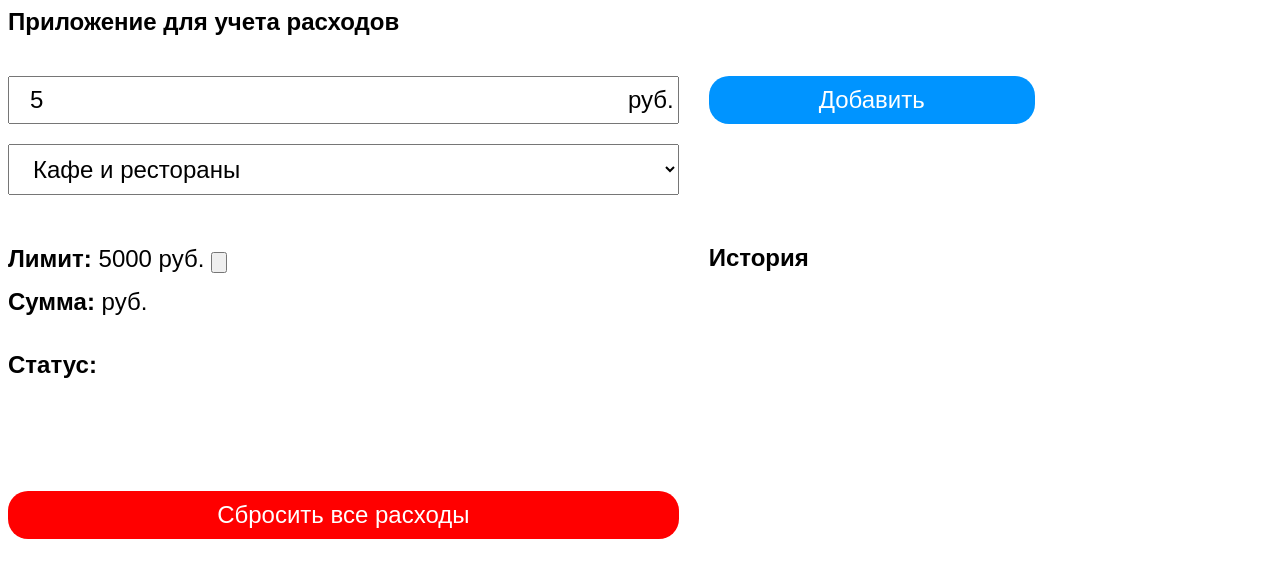
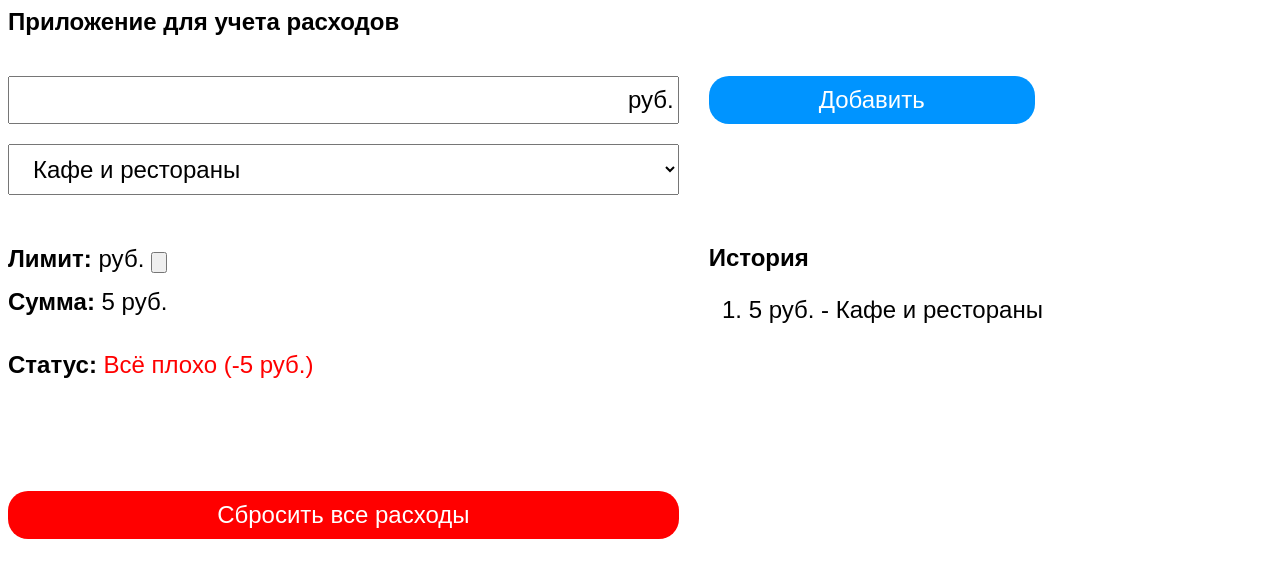
Before and after one commit to Skrint/Expenses-App, a plain HTML site: page index.html in a window 1280 px wide. Both pictures are taken after typing "5" into the empty fields and a click on the button "Добавить". Drawn offline with Linux system fonts and the light colour scheme.

Commit message:
added: normal LS

```diff
--- a/index.html
+++ b/index.html
@@ -25,7 +25,7 @@
 			<div>
 				<p class="limit"><b>Лимит:</b> <span class="js-limit"></span> руб. <button class="js-button-modal"><img
 							src="./images/review.svg" alt="" role="presentation"></button></p>
-				<p class="total"><b>Сумма:</b> <span class="js-total"></span> руб.</p>
+				<p class="total"><b>Сумма:</b> <span class="js-total">0</span> руб.</p>
 				<p class="status-p"><b>Статус:</b> <span class="js-status status"></span></p>
 			</div>
 			<button class="js-button-reset button-reset">Сбросить все расходы</button>
--- a/js/script.js
+++ b/js/script.js
@@ -18,7 +18,9 @@ const $closeModalWindow = document.querySelector('.close');
 const $buttonLimit = document.querySelector('.js-button-limit');
 const $inputLimit = document.querySelector('.js-input-limit');
 
-const expenses = jsonToData(getExpensesData());
+let expenses = getExpensesData();
+
+expenses = expenses ? jsonToData(expenses) : [];
 
 init(expenses);
 
@@ -35,6 +37,7 @@ $button.addEventListener('click', () => {
   console.log(expenses);
 });
 
+//* LS для расходов
 function dataToJson(data) {
   return JSON.stringify(data);
 }
@@ -51,29 +54,52 @@ function getExpensesData() {
   return localStorage.getItem('expenses');
 }
 
+//* LS для лимита
+function limitToJson(data) {
+  return JSON.stringify(data);
+}
+
+function limitToData(data) {
+  return JSON.parse(data);
+}
+
+function setLimitData(data) {
+  localStorage.setItem('limit', data);
+}
+
+function getLimitData() {
+  return localStorage.getItem('limit');
+}
+
 function resetList(expenses) {
   $buttonReset.addEventListener('click', () => {
     $history.innerHTML = '';
     expenses.length = 0;
-    $limit.innerHTML = LIMIT;
+    $limit.innerHTML = getLimitData();
     $total.innerHTML = calculateExpanses(expenses);
     $status.innerHTML = STATUS_IN_LIMIT;
     $status.classList.remove(STATUS_OUT_OF_LIMIT_CLASSNAME);
+    localStorage.removeItem('expenses');
   });
 }
 
 function init(expenses) {
+  renderHistory(expenses);
   resetList(expenses);
-  $limit.innerHTML = LIMIT;
-  $total.innerHTML = calculateExpanses(expenses);
+  $limit.innerHTML = getLimitData();
+  if (expenses !== null && expenses !== undefined) {
+    calculateExpanses(expenses);
+  }
   $status.innerHTML = STATUS_IN_LIMIT;
 }
 
 function calculateExpanses(expenses) {
   let sum = 0;
+  if (expenses !== null && expenses !== undefined) {
     expenses.forEach((expense) => {
       sum += expense.expense;
     });
+  }
   return sum;
 }
 
@@ -85,18 +111,17 @@ function render(expenses) {
 }
 
 function trackExpense(expense, $select) {
+  if (expenses !== null && expenses !== undefined) {
     expenses.push({ expense: expense, option: $select.value });
+  }
 }
 
 function getExpenseFromUser() {
   if (!$input.value) {
     return null;
   }
-
   const expense = parseInt($input.value);
-
   clearInput();
-
   return expense;
 }
 
@@ -106,10 +131,12 @@ function clearInput() {
 
 function renderHistory(expenses) {
   let expensesListHTML = '';
-
+  if (expenses !== null && expenses !== undefined) {
     expenses.forEach((expense) => {
       expensesListHTML += `<li>${expense.expense} ${CURRENCY} - ${expense.option}</li>`;
     });
+  }
+
   $history.innerHTML = `<ol>${expensesListHTML}</ol>`;
 }
 
@@ -118,11 +145,11 @@ function renderSum(sum) {
 }
 
 function renderStatus(sum) {
-  if (sum <= LIMIT) {
+  if (sum <= getLimitData()) {
     $status.innerHTML = STATUS_IN_LIMIT;
   } else {
     $status.innerHTML = `${STATUS_OUT_OF_LIMIT} (${
-      LIMIT - $total.innerHTML
+      getLimitData() - $total.innerHTML
     } ${CURRENCY})`;
     $status.classList.add(STATUS_OUT_OF_LIMIT_CLASSNAME);
   }
@@ -153,7 +180,7 @@ function closeModal() {
 
 function setLimit() {
   $buttonLimit.addEventListener('click', () => {
-    LIMIT = $inputLimit.value;
+    LIMIT = setLimitData($inputLimit.value);
     init(expenses);
   });
 }
```
Lines whose indentation alone changed are shown as unchanged.
